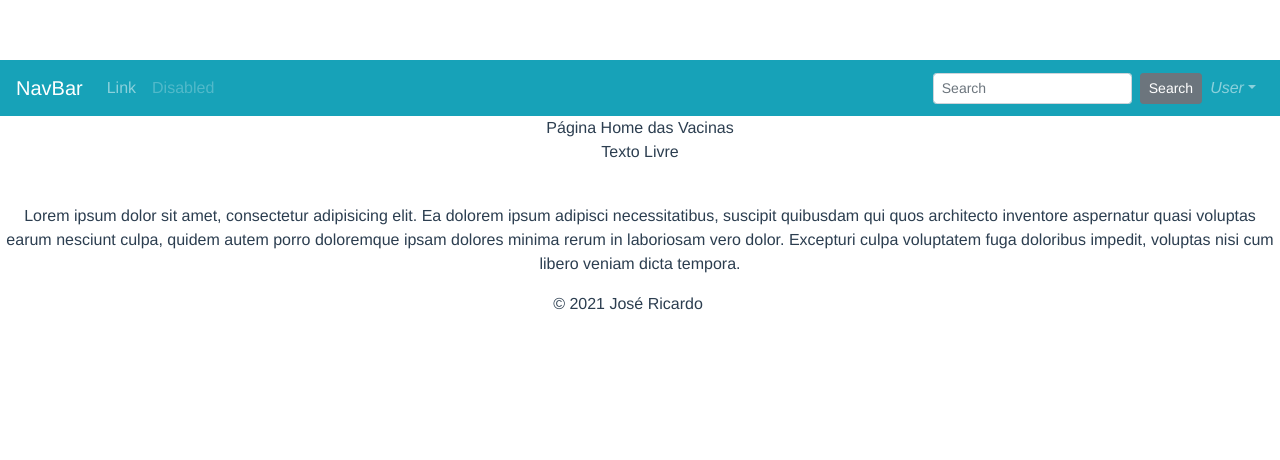
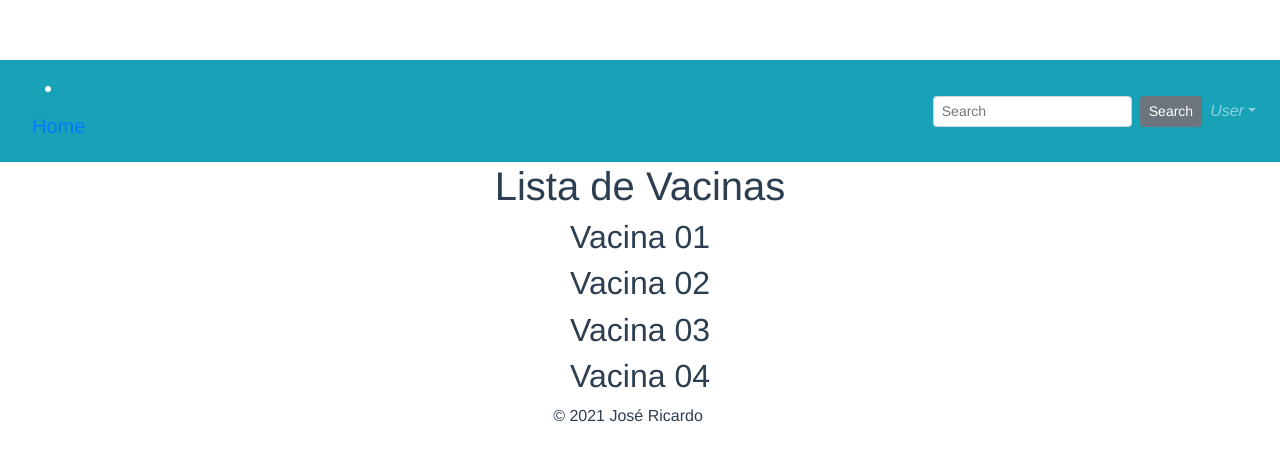
Before and after one commit to jrxavier/my-app-vuejs, a Vue app: page /#/ in a window 1280 px wide. Shown: the top 460 px of the page. Built offline with nearby package versions, Linux system fonts and the light colour scheme.

Commit message:
Route parameters para Vacina

```diff
--- a/src/router/index.js
+++ b/src/router/index.js
@@ -1,10 +1,9 @@
 import Vue from 'vue'
 import Router from 'vue-router'
-import HomeVacinas from '../views/HomeVacinas'
 import Login from '../views/authentication/Login'
 import Register from '../views/authentication/Register'
-import VacinasAll from '../views/vacinas/VacinasAll'
-import VacinasEdit from '../views/vacinas/VacinasEdit'
+import Vacinas from '../views/vacinas/Vacinas'
+import VacinasDetails from '../views/vacinas/VacinasDetails'
 
 Vue.use(Router)
 
@@ -12,8 +11,8 @@ export default new Router({
   routes: [
     {
       path: '/',
-      name: 'HomeVacinas',
-      component: HomeVacinas
+      name: 'Vacinas',
+      component: Vacinas
     },
     {
       path: '/login',
@@ -28,12 +27,12 @@ export default new Router({
     {
       path: '/vacinas',
       name: 'Vacinas',
-      component: VacinasAll
+      component: Vacinas
     },
     {
-      path: '/vacina/:id',
-      name: 'VacinaEdit',
-      component: VacinasEdit
+      path: '/vacinas/:id',
+      name: 'VacinasDetails',
+      component: VacinasDetails
     }
   ]
 })
--- a/src/views/Navbar.vue
+++ b/src/views/Navbar.vue
@@ -1,16 +1,15 @@
 <template>
   <div>
     <b-navbar toggleable="lg" type="dark" variant="info">
-      <b-navbar-brand href="#">NavBar</b-navbar-brand>
-
+      <b-navbar-brand>
+         <b-nav-item>
+              <router-link :to="{name: 'Vacinas'}"> Home
+              </router-link>
+          </b-nav-item>
+      </b-navbar-brand>
       <b-navbar-toggle target="nav-collapse"></b-navbar-toggle>
 
       <b-collapse id="nav-collapse" is-nav>
-        <b-navbar-nav>
-          <b-nav-item href="#">Link</b-nav-item>
-          <b-nav-item href="#" disabled>Disabled</b-nav-item>
-        </b-navbar-nav>
-
         <!-- Right aligned nav items -->
         <b-navbar-nav class="ml-auto">
           <b-nav-form>
--- /dev/null
+++ b/src/views/vacinas/Vacinas.vue
@@ -0,0 +1,26 @@
+<template>
+    <div>
+        <h1>Lista de Vacinas</h1>
+        <div v-for="vacina in vacinas" v-bind:key="vacina.id">
+            <h2>{{vacina.name}}</h2>
+        </div>
+    </div>
+</template>
+
+<script>
+export default {
+  data () {
+    return {
+      vacinas: [
+        {name: 'Vacina 01', id: 1, detalhes: 'loren 0001'},
+        {name: 'Vacina 02', id: 2, detalhes: 'loren 0001'},
+        {name: 'Vacina 03', id: 3, detalhes: 'loren 0001'},
+        {name: 'Vacina 04', id: 4, detalhes: 'loren 0001'}]
+    }
+  }
+}
+</script>
+
+<style>
+
+</style>
--- a/src/views/vacinas/VacinasAll.vue
+++ /dev/null
@@ -1,3 +0,0 @@
-<template>
-  <h1>Lista de Vacinas</h1>
-</template>
--- /dev/null
+++ b/src/views/vacinas/VacinasDetails.vue
@@ -0,0 +1,16 @@
+<template>
+  <div>
+  <h1>Vacina Edit Route</h1>
+  <h2>O id da vacina é {{ id }}</h2>
+  </div>
+</template>
+
+<script>
+export default {
+  data () {
+    return {
+      id: this.$route.params.id
+    }
+  }
+}
+</script>
--- a/src/views/vacinas/VacinasEdit.vue
+++ /dev/null
@@ -1,3 +0,0 @@
-<template>
-  <h1>Vacina Edit Route</h1>
-</template>
```
